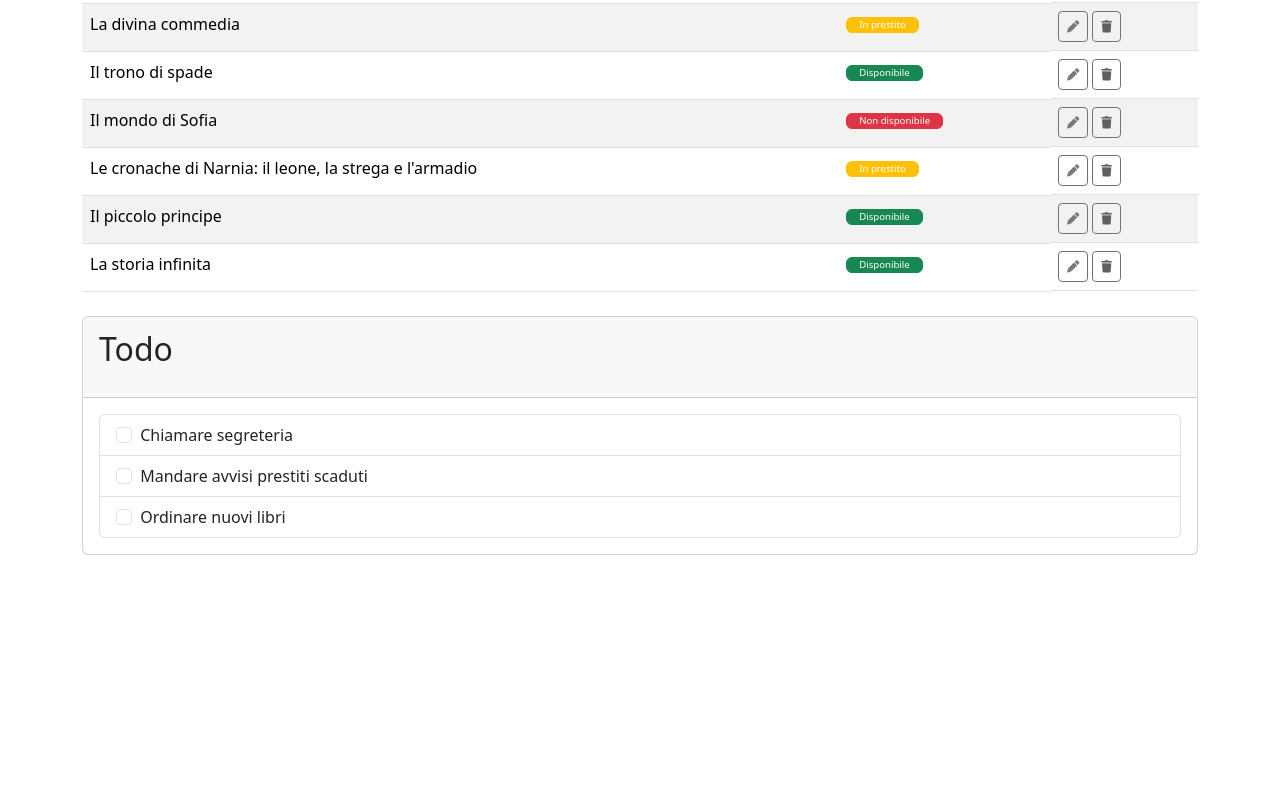
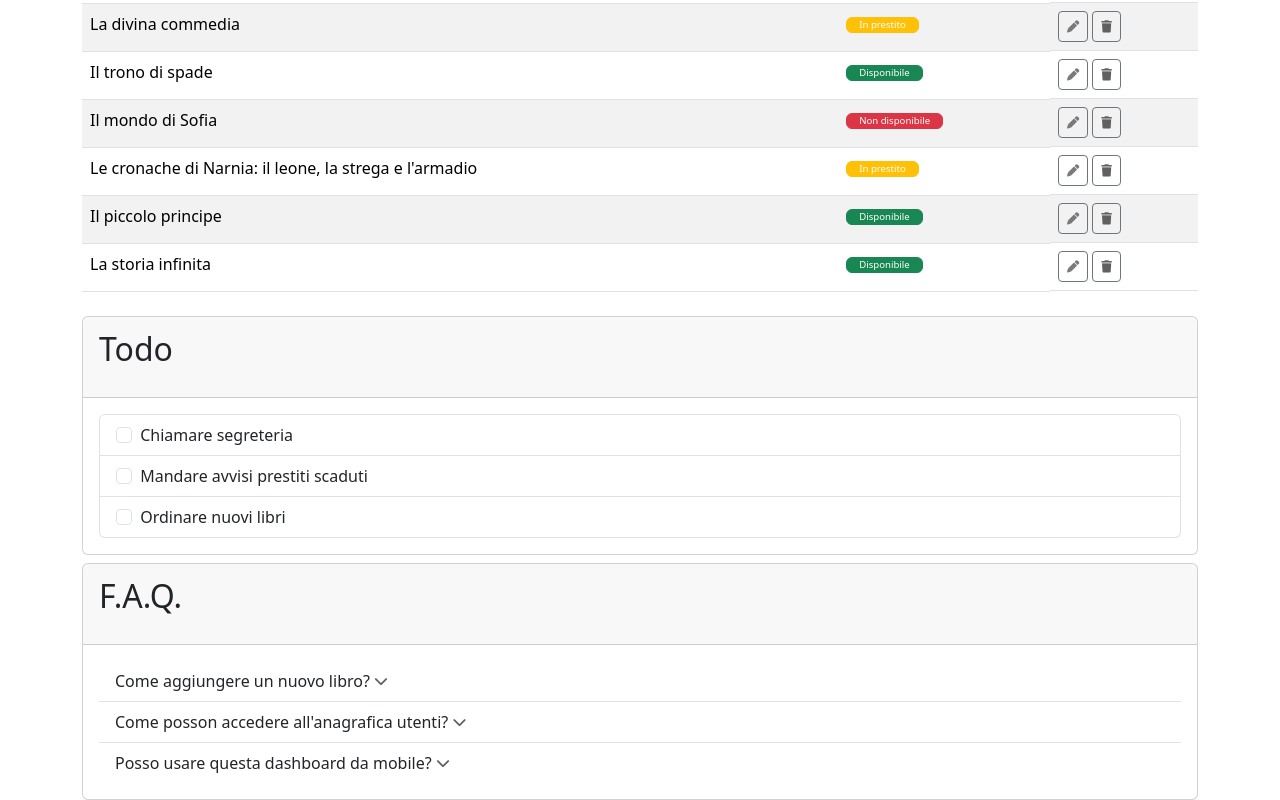
Before and after one commit to RossellaTaverni/html-css-bootstrap-dashboard, a plain HTML site: page index.html in a window 1280 px wide. Shown: the part 510-1310 px from the top of the page. Before the commit the page ends 1065 px from the top, so only its background shows below. Drawn offline with nearby package versions, Linux system fonts and the light colour scheme.

Commit message:
[UPD] Second list creation update.

```diff
--- a/index.html
+++ b/index.html
@@ -285,6 +285,31 @@
                       </div>
                 </div>
             </div>
+            <div class="row mt-2">
+                <div class="col-12">
+                    <div class="card">
+                        <div class="card-header">
+                          <p class="fs-2">F.A.Q.</p>
+                        </div>
+                        <div class="card-body">
+                            <ul class="list-group list-group-flush">
+                                <li class="list-group-item">
+                                    <span>Come aggiungere un nuovo libro?</span>
+                                    <span><i class="fa-solid fa-chevron-down fa-sm" style="color: #606060;"></i></span>
+                                </li>
+                                <li class="list-group-item">
+                                    <span>Come posson accedere all'anagrafica utenti?</span>
+                                    <span><i class="fa-solid fa-chevron-down fa-sm" style="color: #606060;"></i></span>
+                                </li>
+                                <li class="list-group-item">
+                                    <span>Posso usare questa dashboard da mobile?</span>
+                                    <span><i class="fa-solid fa-chevron-down fa-sm" style="color: #606060;"></i></span>
+                                </li>
+                            </ul>
+                        </div>
+                    </div>
+                </div>
+            </div>
         </div>
     </main>
 
```
